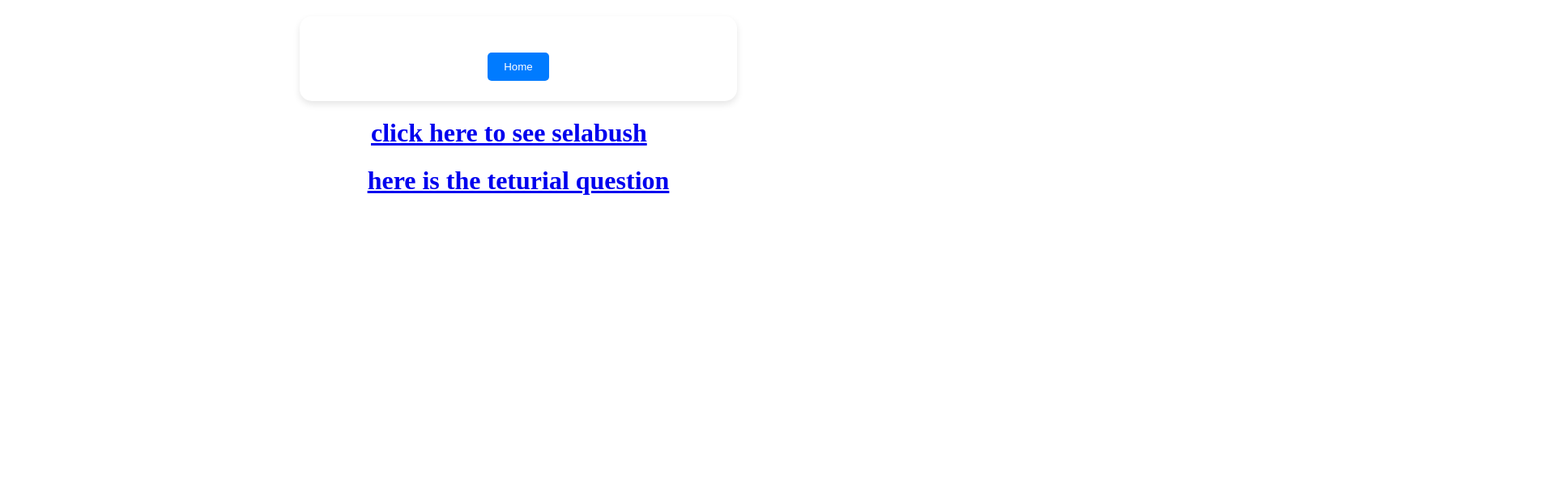
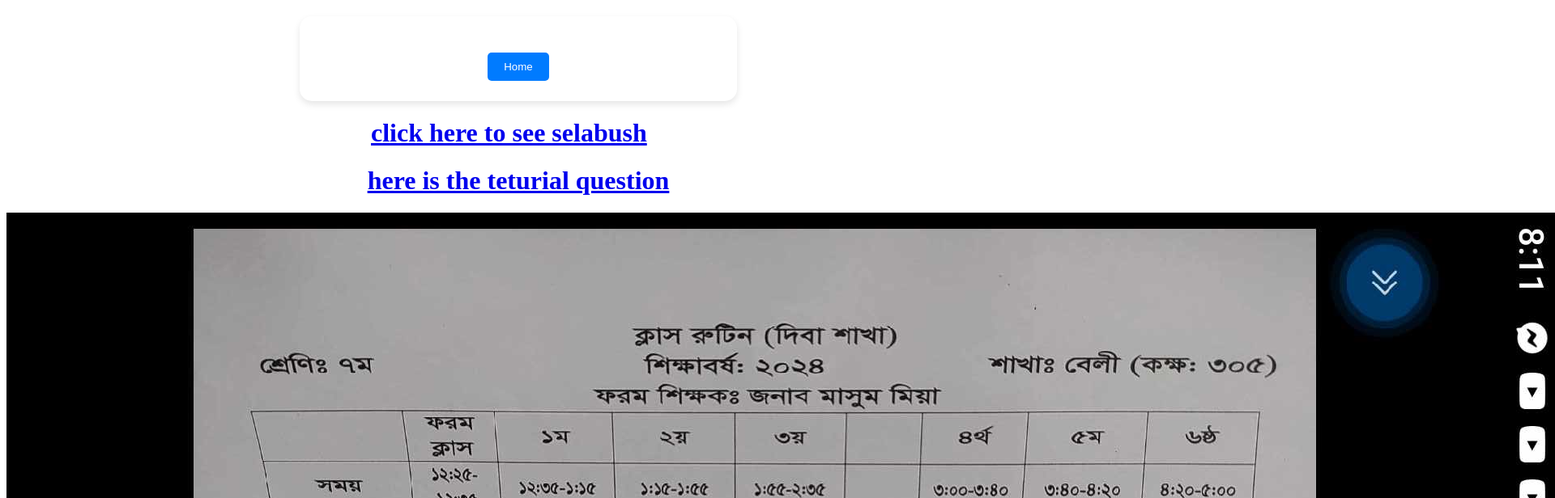
Before and after one commit to at1123/AT, a website: page academics.html in a window 1280 px wide. Shown: the top 616 px of the page at 81% size, 1920 px wide, since content can reach past the window. Drawn offline with Linux system fonts and the light colour scheme.

Commit message:
Add files via upload

```diff
--- a/academics.html
+++ b/academics.html
@@ -17,6 +17,6 @@
 <body>
     <H1>  <a href="https://drive.google.com/drive/folders/1yCmIPvJa5DoUpVJ2R1iXL49fRidcit0z" style="margin-left: 450px;">click here to see selabush</a> </H1>
     <h1 style="text-align: center;"><a href="https://drive.google.com/drive/folders/1Z2mB4Mtk3y9w6kYXKbE5onp7JlkMgd5C?usp=drive_link"> here is the teturial question</a></h1>
-
+    <img src="school routine.jpg" alt="" style="height: auto;  ">
 </body>
 </html>
```
Also changed, not shown: school routine.jpg (added).
